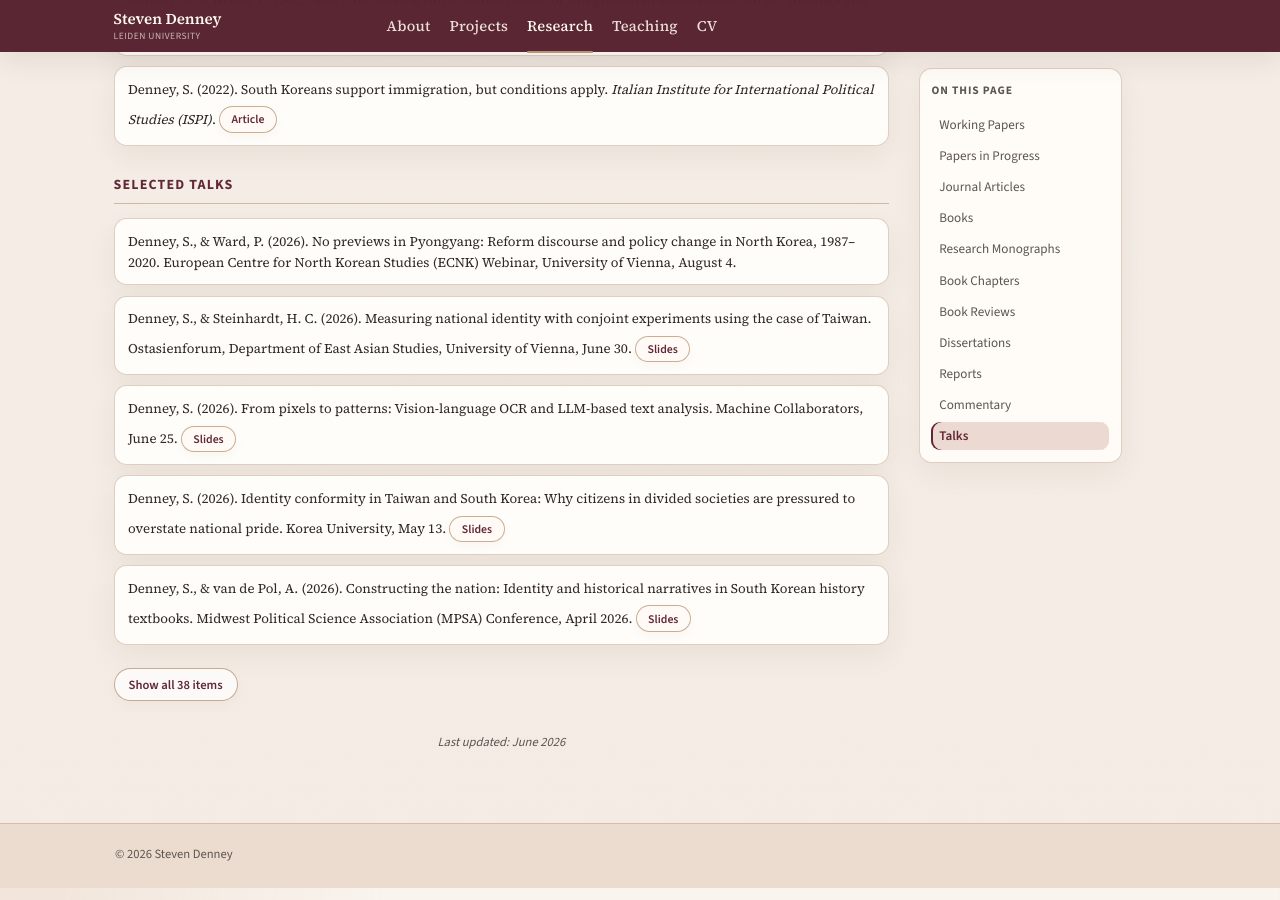
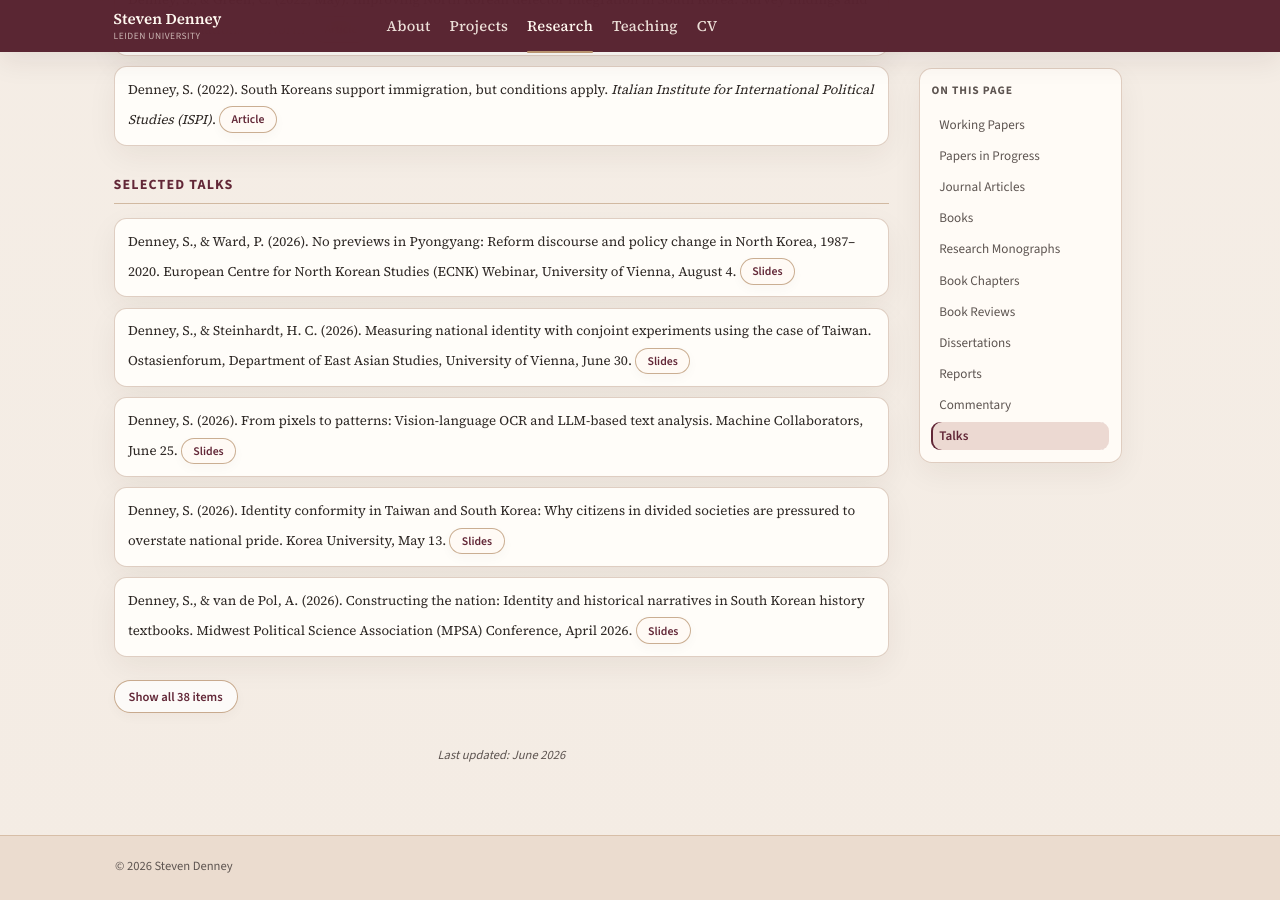
Before and after one commit to scdenney/scdenney.github.io, a Jekyll site: the page built from research.md, in a window 1280 px wide and 900 px high, scrolled down 4364 px. Built offline with Jekyll 4.4.1, drawn with Linux system fonts in a browser that asks for light colours.

Commit message:
Site: post the ECNK webinar deck and link it from the talk entry
Copies talk/slides.pdf from the kjyg repo (30pp: 25 main + 5 appendix) into
assets/pdf under the existing denney_<year>_<slug>_<venue>-slides convention
and adds the Slides button to the Selected Talks entry.

Claude-Session: https://claude.ai/code/session_01K1Vi7LgrU9tRFEeDKPsR1k

```diff
--- a/research.md
+++ b/research.md
@@ -350,7 +350,7 @@ Denney, S. (2022). South Koreans support immigration, but conditions apply. <em>
 <h2 id="talks">Selected Talks</h2>
 
 <p class="publication-item">
-Denney, S., & Ward, P. (2026). No previews in Pyongyang: Reform discourse and policy change in North Korea, 1987–2020. European Centre for North Korean Studies (ECNK) Webinar, University of Vienna, August 4.
+Denney, S., & Ward, P. (2026). No previews in Pyongyang: Reform discourse and policy change in North Korea, 1987–2020. European Centre for North Korean Studies (ECNK) Webinar, University of Vienna, August 4. <a href="/assets/pdf/denney_2026_no-previews-in-pyongyang_ecnk-slides.pdf" target="_blank" rel="noopener noreferrer" class="resource-link">Slides</a>
 </p>
 
 <p class="publication-item">
```
Also changed, not shown: 1 other file.
